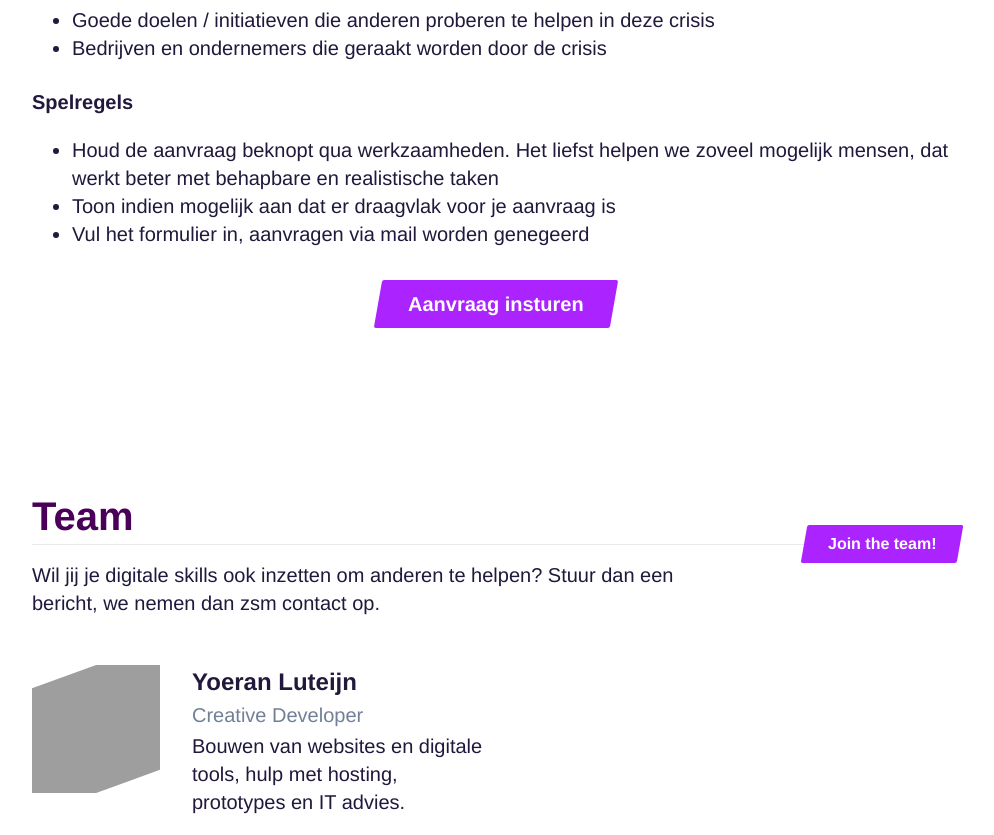
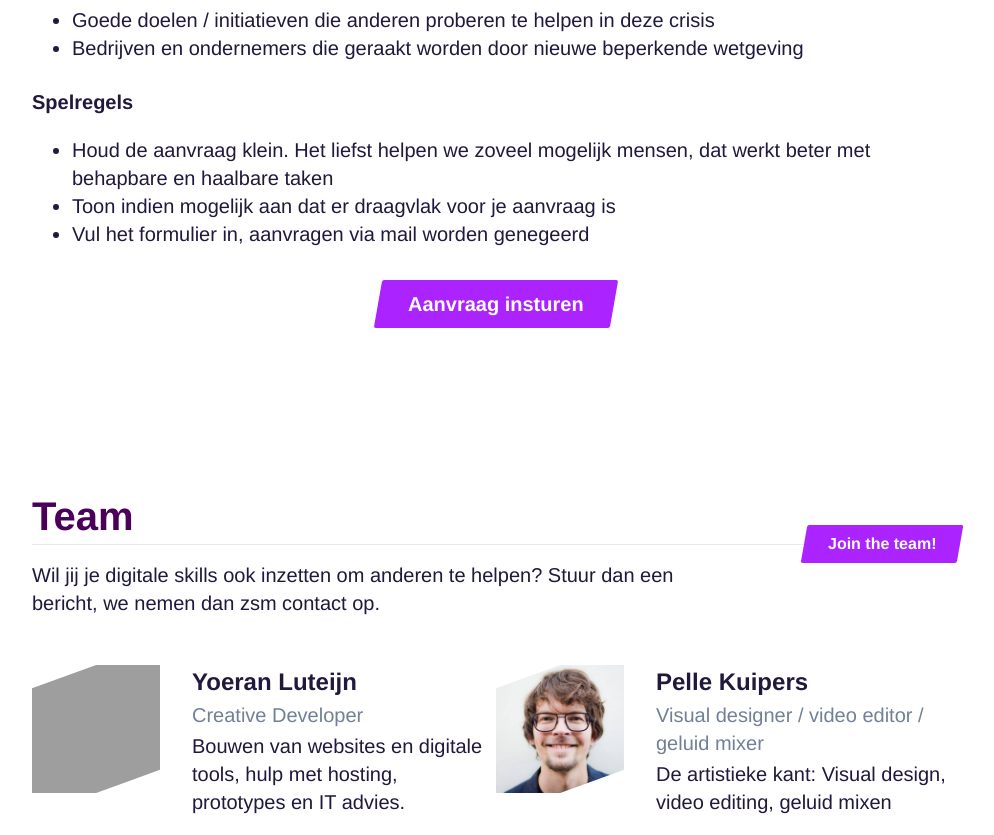
Before and after one commit to yoeran/nerds-against-corona, a Gatsby site: page / in a window 1280 px wide. Shown: the part 560-1395 px from the top of the page, without its empty margins (144-1138 px from the left). Built offline with nearby package versions, Linux system fonts and the light colour scheme; Gatsby itself is replaced by a stand-in of ours; grey boxes are pictures that could not be loaded.

Commit message:
Add team-member Pelle

```diff
--- a/gatsby-config.js
+++ b/gatsby-config.js
@@ -26,7 +26,7 @@ module.exports = {
         background_color: `#ffffff`,
         theme_color: `#4a0059`,
         display: `minimal-ui`,
-        icon: `src/images/logo.png`, // This path is relative to the root of the site.
+        icon: `src/images/favicon.png`, // This path is relative to the root of the site.
       },
     },
   ],
--- a/src/components/Explainer.tsx
+++ b/src/components/Explainer.tsx
@@ -33,15 +33,17 @@ export const Explainer = () => {
           Goede doelen / initiatieven die anderen proberen te helpen in deze
           crisis
         </li>
-        <li>Bedrijven en ondernemers die geraakt worden door de crisis</li>
+        <li>
+          Bedrijven en ondernemers die geraakt worden door nieuwe beperkende
+          wetgeving
+        </li>
       </ul>
 
       <h4>Spelregels</h4>
       <ul>
         <li>
-          Houd de aanvraag beknopt qua werkzaamheden. Het liefst helpen we
-          zoveel mogelijk mensen, dat werkt beter met behapbare en realistische
-          taken
+          Houd de aanvraag klein. Het liefst helpen we zoveel mogelijk mensen,
+          dat werkt beter met behapbare en haalbare taken
         </li>
         <li>Toon indien mogelijk aan dat er draagvlak voor je aanvraag is</li>
         <li>Vul het formulier in, aanvragen via mail worden genegeerd</li>
--- a/src/components/Team.tsx
+++ b/src/components/Team.tsx
@@ -11,6 +11,12 @@ const MEMBERS = [
     title: "Creative Developer",
     skills:
       "Bouwen van websites en digitale tools, hulp met hosting, prototypes en IT advies.",
+  },
+  {
+    id: "pelle",
+    name: "Pelle Kuipers",
+    title: "Visual designer / video editor / geluid mixer",
+    skills: "De artistieke kant: Visual design, video editing, geluid mixen",
   },
 ]
 
@@ -26,6 +32,9 @@ export const Team = () => {
 
     query {
       yoeran: file(relativePath: { eq: "team/yoeran-luteijn.jpg" }) {
+        ...squareImage
+      }
+      pelle: file(relativePath: { eq: "team/pelle-kuipers.jpg" }) {
         ...squareImage
       }
     }
```
Also changed, not shown: src/images/favicon.png (added), src/images/favicon.svg (added), src/images/nerds-against-corona-header.png (added), src/images/team/pelle-kuipers.jpg (added).
